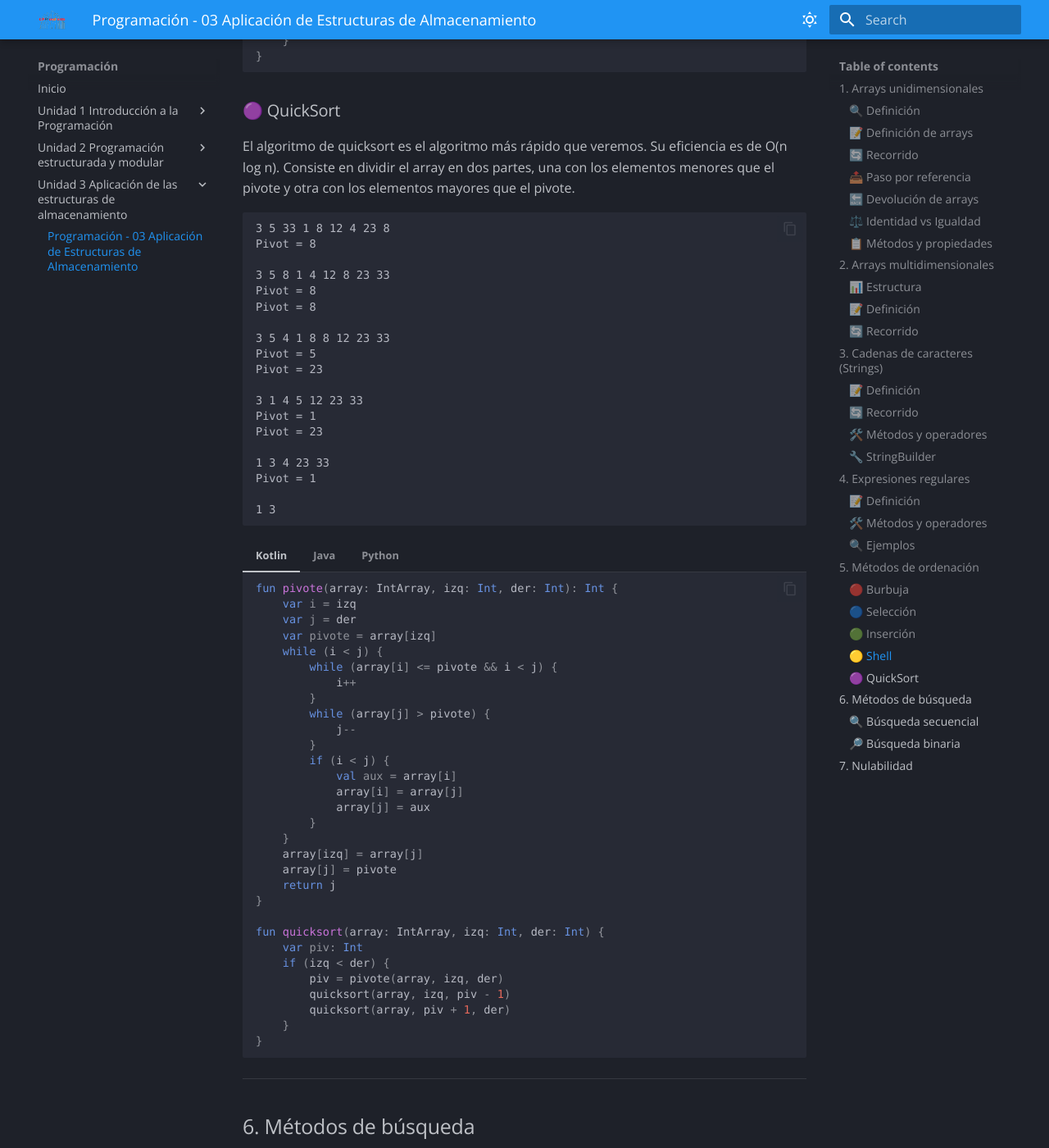
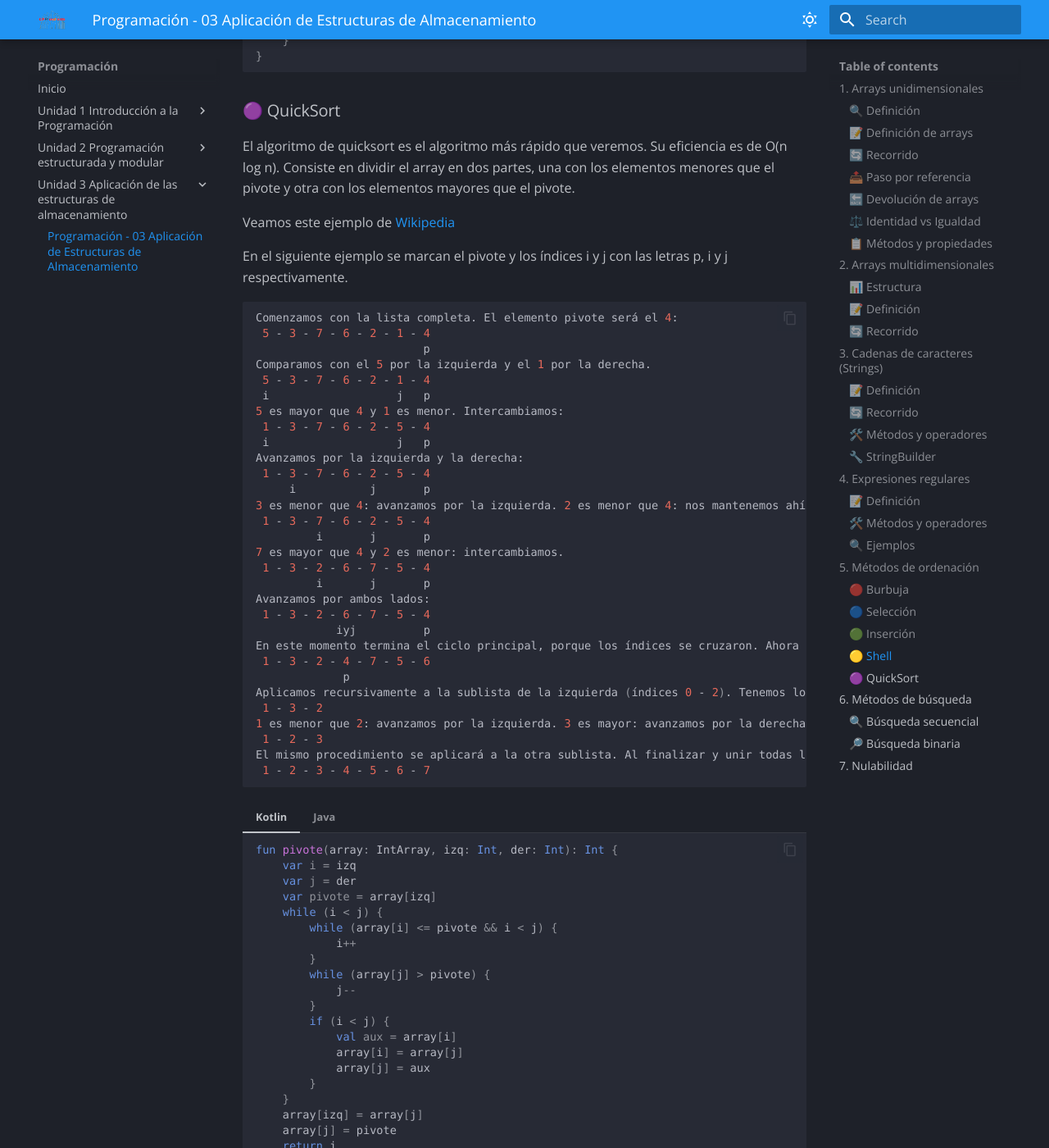
Before and after one commit to ManuEduGVA/prg, an MkDocs documentation site: the page built from docs/Unidad 3 Aplicación de las estructuras de almacenamiento/03_Aplicación de Estructuras de Almacenamiento.md, in a window 1280 px wide and 1400 px high, scrolled down 11743 px. Shown: the whole window at 82% size. Built offline with MkDocs 1.6.1 and Material for MkDocs 9.7.7, drawn with Linux system fonts in a browser that asks for light colours; some web fonts are replaced; some of the changed text lies outside the part shown.

Commit message:
Unidad 3. Cambios en Quicksort

````diff
--- a/docs/Unidad 3 Aplicación de las estructuras de almacenamiento/03_Aplicación de Estructuras de Almacenamiento.md
+++ b/docs/Unidad 3 Aplicación de las estructuras de almacenamiento/03_Aplicación de Estructuras de Almacenamiento.md
@@ -1590,27 +1590,42 @@ El algoritmo de Shell es una mejora del algoritmo de inserción. Su eficiencia e
 
 El algoritmo de quicksort es el algoritmo más rápido que veremos. Su eficiencia es de O(n log n). Consiste en dividir el array en dos partes, una con los elementos menores que el pivote y otra con los elementos mayores que el pivote.
 
-
-```
-3 5 33 1 8 12 4 23 8
-Pivot = 8
-
-3 5 8 1 4 12 8 23 33
-Pivot = 8
-Pivot = 8
-
-3 5 4 1 8 8 12 23 33
-Pivot = 5
-Pivot = 23
-
-3 1 4 5 12 23 33
-Pivot = 1
-Pivot = 23
-
-1 3 4 23 33
-Pivot = 1
-
-1 3
+Veamos este ejemplo de [Wikipedia](https://es.wikipedia.org/wiki/Quicksort)
+
+En el siguiente ejemplo se marcan el pivote y los índices i y j con las letras p, i y j respectivamente.
+
+```bash
+
+Comenzamos con la lista completa. El elemento pivote será el 4:
+ 5 - 3 - 7 - 6 - 2 - 1 - 4
+                         p
+Comparamos con el 5 por la izquierda y el 1 por la derecha.
+ 5 - 3 - 7 - 6 - 2 - 1 - 4
+ i                   j   p
+5 es mayor que 4 y 1 es menor. Intercambiamos:
+ 1 - 3 - 7 - 6 - 2 - 5 - 4
+ i                   j   p
+Avanzamos por la izquierda y la derecha:
+ 1 - 3 - 7 - 6 - 2 - 5 - 4
+     i           j       p
+3 es menor que 4: avanzamos por la izquierda. 2 es menor que 4: nos mantenemos ahí.
+ 1 - 3 - 7 - 6 - 2 - 5 - 4
+         i       j       p
+7 es mayor que 4 y 2 es menor: intercambiamos.
+ 1 - 3 - 2 - 6 - 7 - 5 - 4
+         i       j       p
+Avanzamos por ambos lados:
+ 1 - 3 - 2 - 6 - 7 - 5 - 4
+            iyj          p
+En este momento termina el ciclo principal, porque los índices se cruzaron. Ahora intercambiamos lista[i] con lista[p] (pasos 16-18):
+ 1 - 3 - 2 - 4 - 7 - 5 - 6
+             p
+Aplicamos recursivamente a la sublista de la izquierda (índices 0 - 2). Tenemos lo siguiente:
+ 1 - 3 - 2
+1 es menor que 2: avanzamos por la izquierda. 3 es mayor: avanzamos por la derecha. Como se intercambiaron los índices termina el ciclo. Se intercambia lista[i] con lista[p]:
+ 1 - 2 - 3
+El mismo procedimiento se aplicará a la otra sublista. Al finalizar y unir todas las sublistas queda la lista inicial ordenada en forma ascendente.
+ 1 - 2 - 3 - 4 - 5 - 6 - 7
 ```
 
 
@@ -1657,7 +1672,10 @@ Pivot = 1
 === "Java"
 
 
-    ```java
+```java
+import java.util.Arrays;
+public class Main {
+
     public static int pivote(int[] array, int izq, int der) {
         int i = izq;
         int j = der;
@@ -1688,7 +1706,16 @@ Pivot = 1
             quicksort(array, piv + 1, der);
         }
     }
-    ```
+
+    public static void main(String[] args) {
+       int[] vector = {5, 3, 7, 6, 2, 1, 4};
+        quicksort(vector, 0, vector.length - 1);
+        System.out.println(Arrays.toString(vector));
+
+    }
+}
+
+```
 
 
 
@@ -1795,6 +1822,7 @@ La búsqueda secuencial o lineal consiste en recorrer el vector hasta devolver e
 
 En la búsqueda binaria partimos de un array ordenado. Su eficiencia es de O(log n). Se compara el dato buscado con el elemento en el centro del vector.
 
+Definición de [Wikipedia](https://es.wikipedia.org/wiki/B%C3%BAsqueda_binaria)
 
 **Elemento buscado:** 12
 
````
